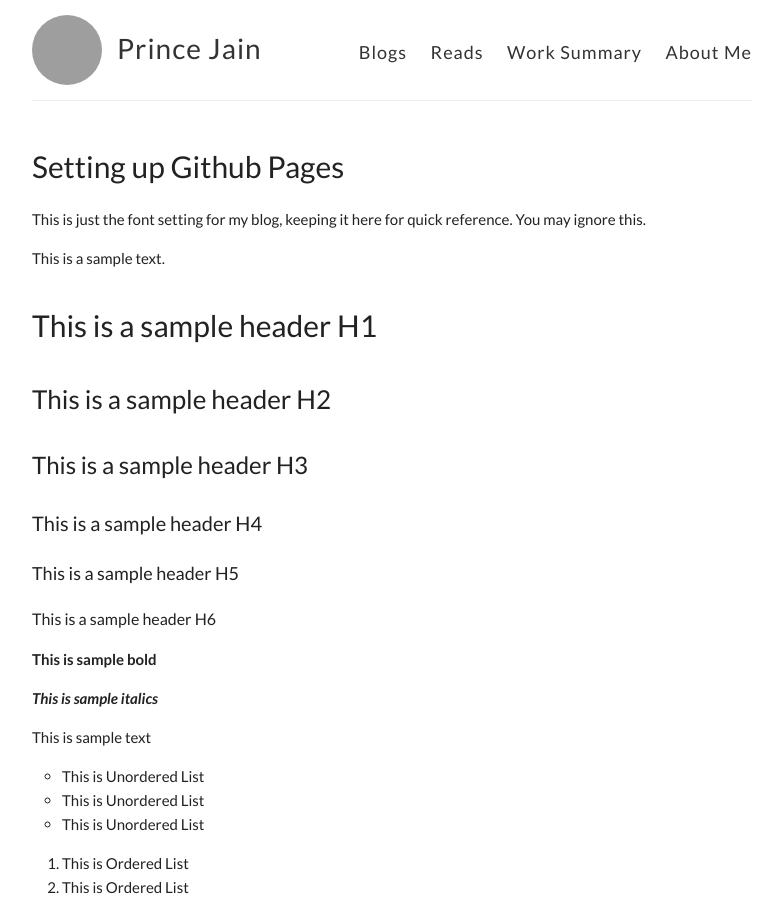
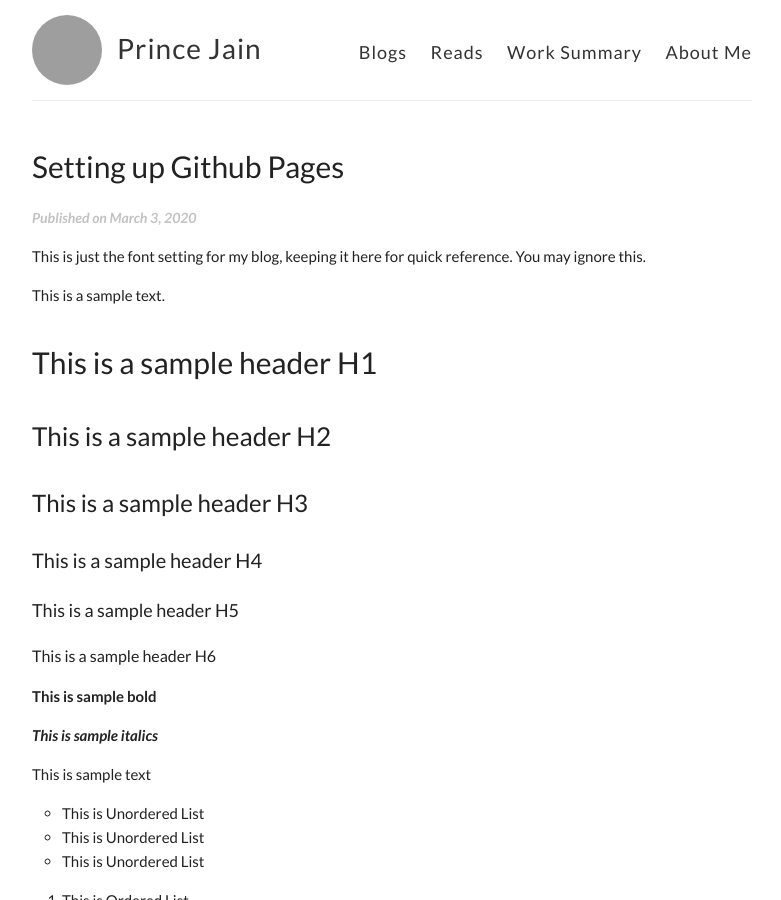
Before and after one commit to product-noob/product-noob.github.io, a Jekyll site: the page built from _posts/2020-3-3-Hello-World.md, in a window 1280 px wide and 900 px high. Shown: the whole window, without its empty margins (248-1029 px from the left). Built offline with Jekyll 4.4.1, drawn with Linux system fonts in a browser that asks for light colours; some of the changed text lies outside the part shown; grey boxes are pictures that could not be loaded.

Commit message:
Update post.html

```diff
--- a/_layouts/post.html
+++ b/_layouts/post.html
@@ -3,14 +3,16 @@ layout: default
 ---
 
 <article class="post">
+
   <h1>{{ page.title }}</h1>
+
+  <div class="date">
+    Published on {{ page.date | date: "%B %e, %Y" }}
+  </div>
 
   <div class="entry">
     {{ content }}
   </div>
 
-  <div class="date">
 
-    Published on {{ page.date | date: "%B %e, %Y" }}
-  </div>
 </article>
```
